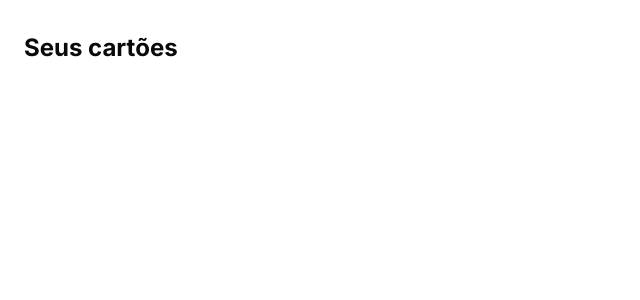
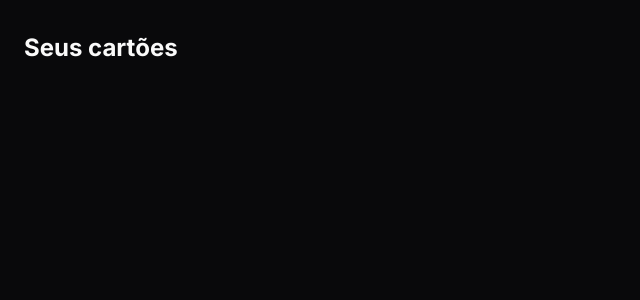
Before and after one commit to calvinsteixeira/register-payment-card, a Next.js app: page / in a window 1280 px wide. Shown: the top 300 px of the page, without its empty margins (0-640 px from the left). Built offline with nearby package versions, Linux system fonts and the light colour scheme.

Commit message:
Criando store para alterar o tema da aplicação

```diff
--- a/app/layout.tsx
+++ b/app/layout.tsx
@@ -15,7 +15,7 @@
   children: React.ReactNode;
 }>) {
   return (
-    <html lang="en">
+    <html className="dark" lang="en">
       <body className={inter.className}>{children}</body>
     </html>
   );
--- a/app/page.tsx
+++ b/app/page.tsx
@@ -1,4 +1,9 @@
+'use client'
+import { useThemeStore } from "@/store";
+
 export default function Home() {
+  const toggleTheme = useThemeStore((state) => state.toggleTheme)
+
   return (
     <main>
       <h1 className="text-2xl font-bold">Seus cartões</h1>
--- /dev/null
+++ b/components/ui/button.tsx
@@ -0,0 +1,57 @@
+import * as React from "react"
+import { Slot } from "@radix-ui/react-slot"
+import { cva, type VariantProps } from "class-variance-authority"
+
+import { cn } from "@/lib/utils"
+
+const buttonVariants = cva(
+  "inline-flex items-center justify-center whitespace-nowrap rounded-md text-sm font-medium transition-colors focus-visible:outline-none focus-visible:ring-1 focus-visible:ring-ring disabled:pointer-events-none disabled:opacity-50",
+  {
+    variants: {
+      variant: {
+        default:
+          "bg-primary text-primary-foreground shadow hover:bg-primary/90",
+        destructive:
+          "bg-destructive text-destructive-foreground shadow-sm hover:bg-destructive/90",
+        outline:
+          "border border-input bg-background shadow-sm hover:bg-accent hover:text-accent-foreground",
+        secondary:
+          "bg-secondary text-secondary-foreground shadow-sm hover:bg-secondary/80",
+        ghost: "hover:bg-accent hover:text-accent-foreground",
+        link: "text-primary underline-offset-4 hover:underline",
+      },
+      size: {
+        default: "h-9 px-4 py-2",
+        sm: "h-8 rounded-md px-3 text-xs",
+        lg: "h-10 rounded-md px-8",
+        icon: "h-9 w-9",
+      },
+    },
+    defaultVariants: {
+      variant: "default",
+      size: "default",
+    },
+  }
+)
+
+export interface ButtonProps
+  extends React.ButtonHTMLAttributes<HTMLButtonElement>,
+    VariantProps<typeof buttonVariants> {
+  asChild?: boolean
+}
+
+const Button = React.forwardRef<HTMLButtonElement, ButtonProps>(
+  ({ className, variant, size, asChild = false, ...props }, ref) => {
+    const Comp = asChild ? Slot : "button"
+    return (
+      <Comp
+        className={cn(buttonVariants({ variant, size, className }))}
+        ref={ref}
+        {...props}
+      />
+    )
+  }
+)
+Button.displayName = "Button"
+
+export { Button, buttonVariants }
--- a/package.json
+++ b/package.json
@@ -10,6 +10,7 @@
   },
   "dependencies": {
     "@radix-ui/react-icons": "^1.3.0",
+    "@radix-ui/react-slot": "^1.1.0",
     "class-variance-authority": "^0.7.0",
     "clsx": "^2.1.1",
     "next": "14.2.4",
--- /dev/null
+++ b/store/index.ts
@@ -0,0 +1,3 @@
+import { useThemeStore } from "./theme/useThemeStore";
+
+export { useThemeStore }
--- /dev/null
+++ b/store/theme/useThemeStore.ts
@@ -0,0 +1,20 @@
+import { create } from "zustand";
+
+interface UseThemeStore {
+  currentTheme: "light" | "dark";
+  toggleTheme: () => void;
+}
+
+const useThemeStore = create<UseThemeStore>((set) => ({
+  currentTheme: "dark",
+  toggleTheme: () => {
+    return set((state: UseThemeStore) => {
+      const newTheme: UseThemeStore["currentTheme"] =
+        state.currentTheme == "light" ? "dark" : "light";
+      document.documentElement.classList.replace(state.currentTheme, newTheme);
+      return { currentTheme: newTheme };
+    });
+  },
+}));
+
+export { useThemeStore };
```
Also changed, not shown: 1 other file (tests, documents, lock files or other folders).
